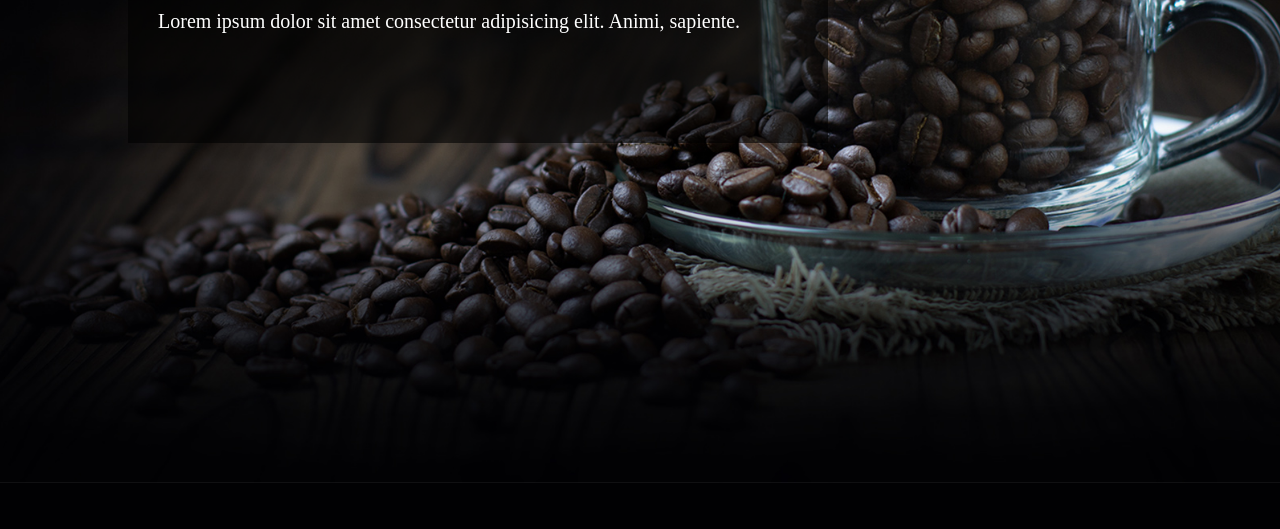
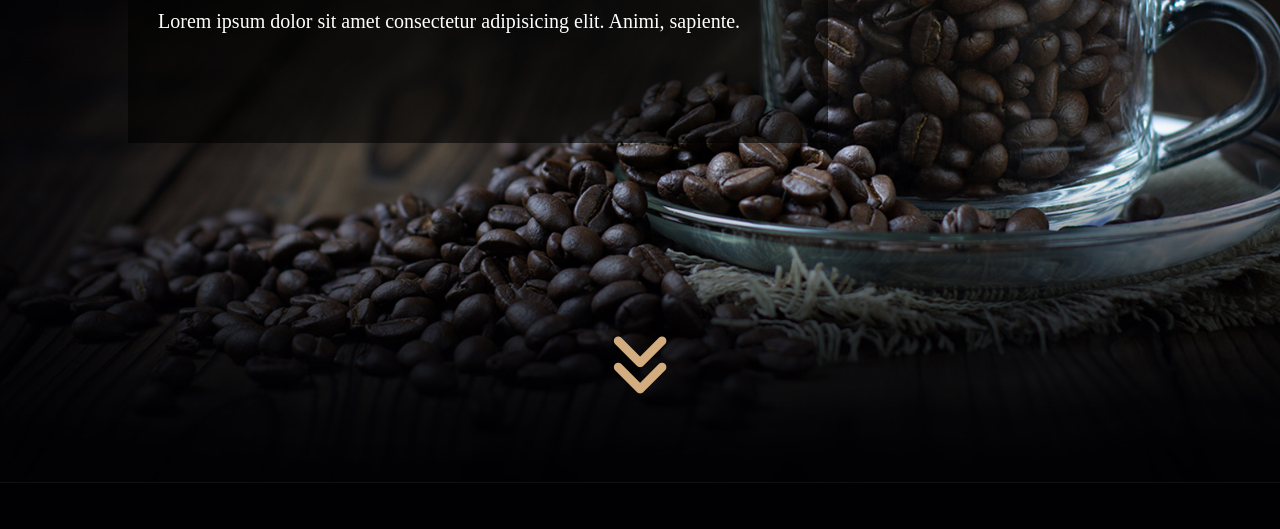
Before and after one commit to GulsenZalova/CoffeeShop, a plain HTML site: page index.html in a window 1280 px wide. Shown: the part 423-952 px from the top of the page. Drawn offline with Linux system fonts and the light colour scheme; a web font is replaced by a local one.

Commit message:
Arrow Animation Done

```diff
--- a/index.html
+++ b/index.html
@@ -71,11 +71,6 @@
     <!-- HEADER SECTION END-->
     <!-- HOME SECTION START -->
     <section class="home" id="home">
-        <!-- <div class="home-content">
-            <h1>FRESH COFFEE IN THE MORNING</h1>
-            <p>Lorem ipsum dolor sit amet consectetur adipisicing elit. Animi, sapiente.</p>
-            <a href="#" class="btn btn-main">Get Yours Now</a>
-        </div> -->
         <div class="home-slider">
             <div class="home-slide  ">
                 <div class="home-content">
@@ -83,6 +78,7 @@
                     <p>Lorem ipsum dolor sit amet consectetur adipisicing elit. Animi, sapiente.</p>
                     <!-- <a href="#" class="btn btn-main">Get Yours Now</a> -->
                 </div>
+                <a href="#about"><i class="fa-solid fa-angles-down down"></i></a>
             </div>
             <div class="home-slide">
                 <div class="home-content">
@@ -90,6 +86,7 @@
                     <p>Lorem ipsum dolor sit amet consectetur adipisicing elit. Animi, sapiente.</p>
                     <!-- <a href="#" class="btn btn-main">Get Yours Now</a> -->
                 </div>
+                <a href="#about"><i class="fa-solid fa-angles-down down"></i></a>
             </div>
             <div class="home-slide  ">
                 <div class="home-content">
@@ -97,6 +94,7 @@
                     <p>Lorem ipsum dolor sit amet consectetur adipisicing elit. Animi, sapiente.</p>
                     <!-- <a href="#" class="btn btn-main">Get Yours Now</a> -->
                 </div>
+                <a href="#about"><i class="fa-solid fa-angles-down down"></i></a>
             </div>
             <div class="home-slide">
                 <div class="home-content">
@@ -104,6 +102,7 @@
                     <p>Lorem ipsum dolor sit amet consectetur adipisicing elit. Animi, sapiente.</p>
                     <!-- <a href="#" class="btn btn-main">Get Yours Now</a> -->
                 </div>
+                <a href="#about"><i class="fa-solid fa-angles-down down"></i></a>
             </div>
             <div class="home-slide  active">
                 <div class="home-content">
@@ -111,6 +110,7 @@
                     <p>Lorem ipsum dolor sit amet consectetur adipisicing elit. Animi, sapiente.</p>
                     <!-- <a href="#" class="btn btn-main">Get Yours Now</a> -->
                 </div>
+                <a href="#about"><i class="fa-solid fa-angles-down down"></i></a>
             </div>
         </div>
 
--- a/scss/pages/_home.scss
+++ b/scss/pages/_home.scss
@@ -8,7 +8,26 @@
         width: 100%;
         height: 100%;
         overflow: hidden;
+        .down{
+            position: absolute;
+            left: 50%;
+            bottom:5%;
+            transform: translate(-50%,50%);
+            font-size: 70px;
+            color: $main-color;
+            padding: 20px;
+            animation: down 2s infinite;
+            @keyframes down{
+                0%{
+                    bottom: 7%;
+                }
+                50%{
+                    bottom: 15%;
+                }
 
+
+            }
+        }
         .home-slide {
             background-color: red;
             position: absolute;
```
Also changed, not shown: css/style.css, 1 other file.
